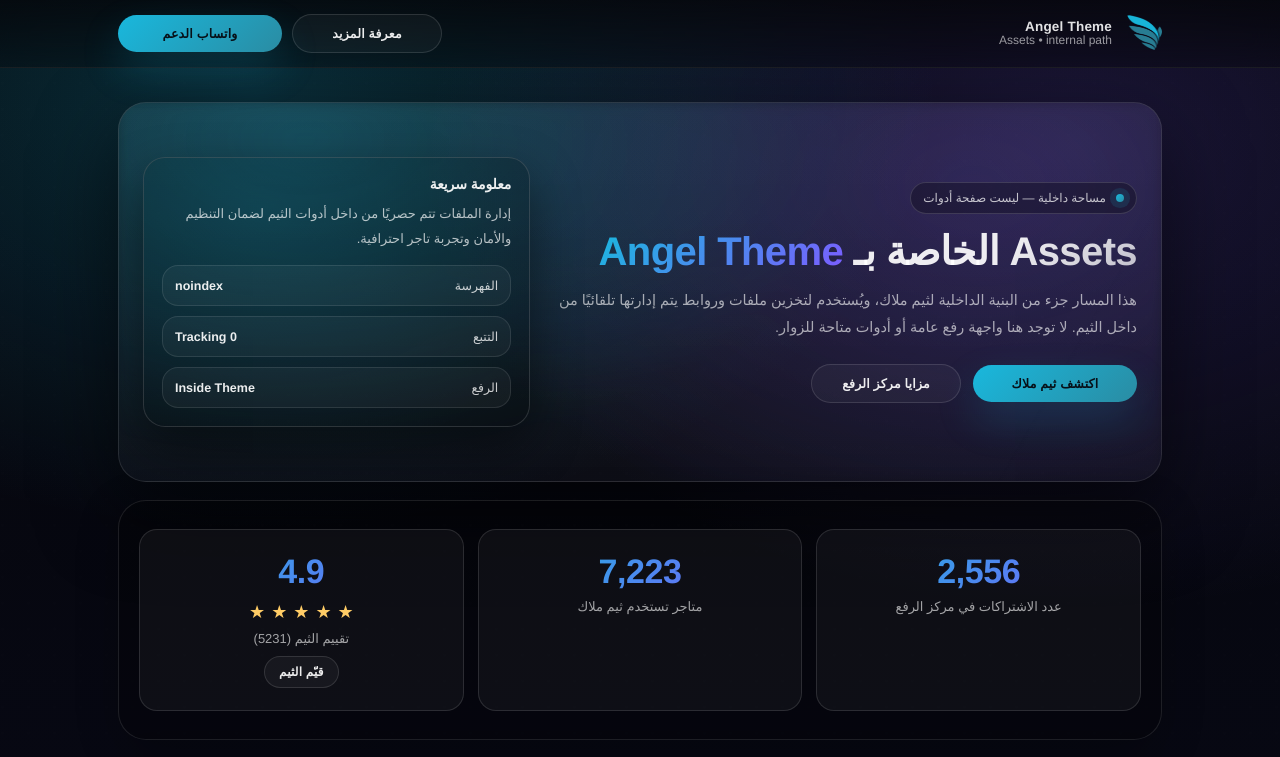
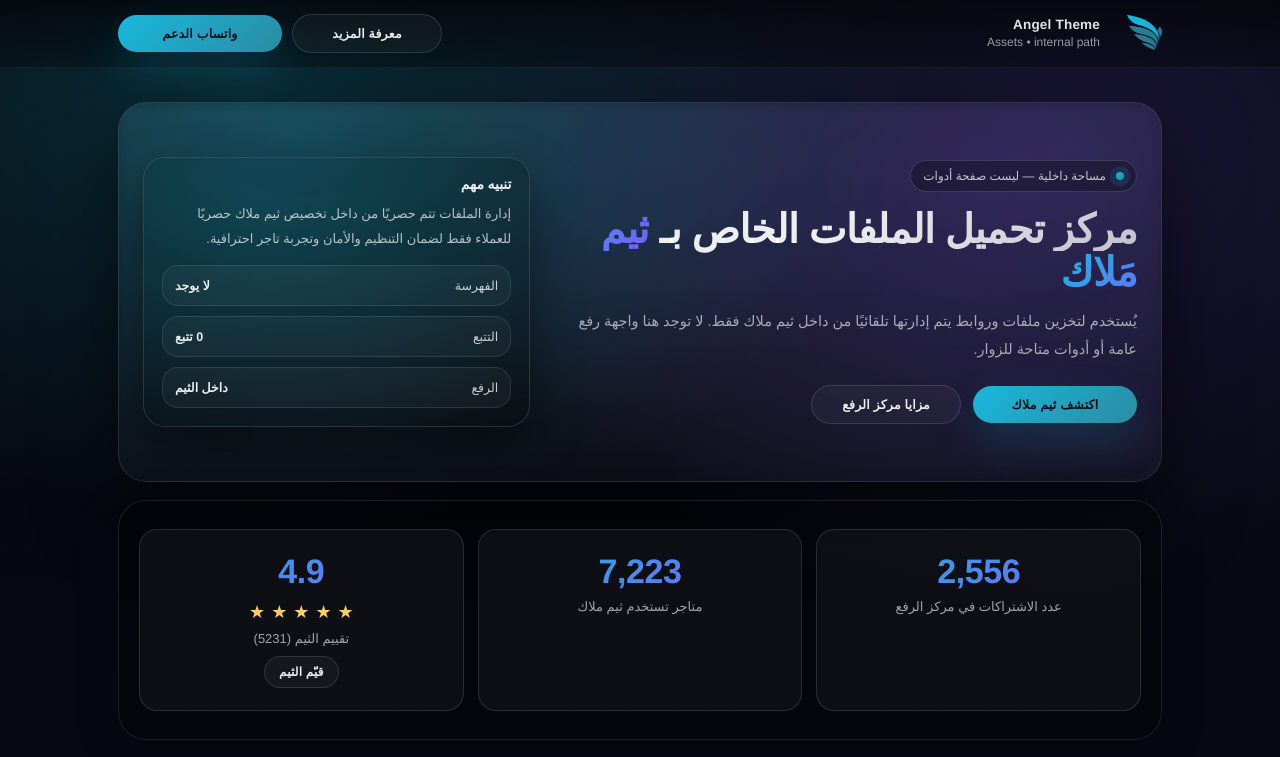
Before and after one commit to angel-theme/assets, a plain HTML site: page index.html in a window 1280 px wide. Shown: the top 757 px of the page. Drawn offline with Linux system fonts and the light colour scheme; a web font is replaced by a local one.

Commit message:
Update index.html

```diff
--- a/index.html
+++ b/index.html
@@ -6,8 +6,6 @@
   <head>
     <meta charset="utf-8" />
     <title>Angel Theme — Assets</title>
-
-    <!-- منع الفهرسة والتتبع -->
     <meta
       name="robots"
       content="noindex, nofollow, noarchive, nosnippet, noimageindex"
@@ -102,8 +100,6 @@
         font-weight: 700;
         letter-spacing: -0.4px;
       }
-
-      /* Noise overlay (CSS only) */
       body::before {
         content: "";
         position: fixed;
@@ -125,8 +121,6 @@
         mix-blend-mode: overlay;
         filter: blur(0.2px);
       }
-
-      /* Header */
       .nav {
         position: sticky;
         top: 0;
@@ -156,7 +150,7 @@
         user-select: none;
       }
       .mark {
-        width: 38px;
+        width: 50px;
         height: 38px;
         border-radius: 6px;
         position: relative;
@@ -205,6 +199,7 @@
         letter-spacing: 0.2px;
         font-size: 13.5px;
         opacity: 0.96;
+        margin-bottom: 3px;
       }
       .brand__sub {
         font-size: 12px;
@@ -265,15 +260,11 @@
         border-color: rgba(255, 255, 255, 0.18);
         background: rgba(255, 255, 255, 0.06);
       }
-
-      /* Layout */
       .wrap {
         max-width: var(--maxw);
         margin: 0 auto;
         padding: 34px 18px 84px;
       }
-
-      /* Hero */
       .hero {
         position: relative;
         border-radius: var(--radius-xl);
@@ -408,7 +399,6 @@
         align-items: center;
       }
 
-      /* Hero side card */
       .glass {
         position: relative;
         border-radius: var(--radius-lg);
@@ -470,7 +460,6 @@
         font-weight: 950;
       }
 
-      /* Section base */
       .section {
         margin-top: 18px;
         border-radius: var(--radius-xl);
@@ -493,7 +482,6 @@
         max-width: 760px;
       }
 
-      /* Feature cards */
       .grid {
         display: grid;
         grid-template-columns: repeat(3, minmax(0, 1fr));
@@ -561,7 +549,6 @@
         line-height: 1.85;
       }
 
-      /* Contact */
       .contactBox {
         margin-top: 18px;
         border-radius: var(--radius-xl);
@@ -597,7 +584,6 @@
         max-width: 680px;
       }
 
-      /* Reveal */
       .reveal {
         opacity: 0;
         transform: translateY(18px);
@@ -609,7 +595,6 @@
         transform: translateY(0);
       }
 
-      /* Footer */
       .foot {
         margin-top: 20px;
         color: rgba(255, 255, 255, 0.45);
@@ -618,7 +603,6 @@
         padding: 0 4px;
       }
 
-      /* Responsive */
       @media (max-width: 980px) {
         .hero__inner {
           grid-template-columns: 1fr;
@@ -635,7 +619,6 @@
       }
     </style>
     <style>
-      /* ===== Stats & Rating Section ===== */
       .stats {
         margin-top: 18px;
         border-radius: var(--radius-xl);
@@ -709,8 +692,6 @@
         align-items: center;
         gap: 16px;
       }
-
-      /* LEFT : SALLA */
       .angel-footer__salla {
         justify-self: start;
         display: inline-flex;
@@ -730,8 +711,6 @@
         opacity: 1;
         transform: translateY(-1px);
       }
-
-      /* CENTER : BRAND */
       .angel-footer__brand {
         justify-self: center;
         display: inline-flex;
@@ -742,15 +721,11 @@
         width: auto;
         opacity: 0.95;
       }
-
-      /* RIGHT : COPYRIGHT */
       .angel-footer__copy {
         justify-self: end;
         font-size: 12px;
         color: rgba(255, 255, 255, 0.6);
       }
-
-      /* AfterAds LINK DECORATION */
       .angel-footer__afterads {
         position: relative;
         color: rgba(255, 255, 255, 0.8);
@@ -785,8 +760,6 @@
         transform: scaleX(1);
         opacity: 1;
       }
-
-      /* MOBILE */
       @media (max-width: 760px) {
         .angel-footer__card {
           grid-template-columns: 1fr;
@@ -837,7 +810,7 @@
         <div class="nav__actions">
           <a
             class="btn btn--ghost"
-            href="https://salla.sa/themes/angel"
+            href="https://s.salla.sa/themes/marketplace/1499917793"
             target="_blank"
             rel="noreferrer noopener"
           >
@@ -845,7 +818,7 @@
           </a>
           <a
             class="btn btn--primary"
-            href="https://wa.me/966000000000"
+            href="https://wa.me/+201069006131"
             target="_blank"
             rel="noreferrer noopener"
           >
@@ -872,20 +845,16 @@
             </div>
 
             <h1 class="hero__title">
-              <span class="grad">Assets</span> الخاصة بـ
-              <span class="accent">Angel Theme</span>
+              <span class="grad">مركز تحميل الملفات</span> الخاص بـ
+              <span class="accent">ثيم مَلاك</span>
             </h1>
 
-            <p class="hero__desc">
-              هذا المسار جزء من البنية الداخلية لثيم ملاك، ويُستخدم
-              لتخزين ملفات وروابط يتم إدارتها تلقائيًا من داخل الثيم.
-              لا توجد هنا واجهة رفع عامة أو أدوات متاحة للزوار.
-            </p>
+            <p class="hero__desc">يُستخدم لتخزين ملفات وروابط يتم إدارتها تلقائيًا من داخل ثيم ملاك فقط. لا توجد هنا واجهة رفع عامة أو أدوات متاحة للزوار.</p>
 
             <div class="hero__cta">
               <a
                 class="btn btn--primary"
-                href="https://salla.sa/themes/angel"
+                href="https://s.salla.sa/themes/marketplace/1499917793"
                 target="_blank"
                 rel="noreferrer noopener"
               >
@@ -904,9 +873,9 @@
             class="glass"
             aria-label="About"
           >
-            <h2 class="glass__title">معلومة سريعة</h2>
+            <h2 class="glass__title">تنبيه مهم</h2>
             <p class="glass__desc">
-              إدارة الملفات تتم حصريًا من داخل أدوات الثيم لضمان
+              إدارة الملفات تتم حصريًا من داخل تخصيص ثيم ملاك حصريًا للعملاء فقط لضمان
               التنظيم والأمان وتجربة تاجر احترافية.
             </p>
 
@@ -915,13 +884,13 @@
               aria-hidden="true"
             >
               <div class="miniRow">
-                <span>الفهرسة</span><b>noindex</b>
+                <span>الفهرسة</span><b>لا يوجد</b>
               </div>
               <div class="miniRow">
-                <span>التتبع</span><b>0 Tracking</b>
+                <span>التتبع</span><b>0 تتبع</b>
               </div>
               <div class="miniRow">
-                <span>الرفع</span><b>Inside Theme</b>
+                <span>الرفع</span><b>داخل الثيم</b>
               </div>
             </div>
           </aside>
@@ -979,9 +948,7 @@
           </button>
         </div>
       </section>
-      <!-- /STATS & RATING SECTION -->
 
-      <!-- FEATURES -->
       <section
         class="section reveal"
         id="features"
@@ -1120,7 +1087,7 @@
         <div>
           <a
             class="btn btn--primary"
-            href="https://wa.me/966000000000"
+            href="https://wa.me/+201069006131"
             target="_blank"
             rel="noreferrer noopener"
           >
@@ -1131,7 +1098,6 @@
 
       <footer class="angel-footer card reveal">
         <div class="angel-footer__card">
-          <!-- LEFT : SALLA -->
           <a
             href="https://salla.sa"
             target="_blank"
@@ -1144,8 +1110,6 @@
               alt="Salla Partner"
             />
           </a>
-
-          <!-- CENTER : YOUR LOGO -->
           <a
             href="https://s.salla.sa/themes/marketplace/1499917793"
             target="_blank"
@@ -1157,8 +1121,6 @@
               alt="Angel Theme Logo"
             />
           </a>
-
-          <!-- RIGHT : COPYRIGHT -->
           <div class="angel-footer__copy">
             © <span id="angelYearStart">2023</span>–<span
               id="angelYearNow"
@@ -1179,7 +1141,6 @@
 
     <script>
       (function () {
-        // Reveal on scroll
         const els = Array.from(document.querySelectorAll(".reveal"));
         const io = new IntersectionObserver(
           (entries) => {
@@ -1190,8 +1151,6 @@
           { threshold: 0.12 }
         );
         els.forEach((el) => io.observe(el));
-
-        // Cards hover spotlight
         const cards = Array.from(document.querySelectorAll(".card"));
         const setVars = (el, x, y) => {
           const r = el.getBoundingClientRect();
@@ -1214,7 +1173,6 @@
 
     <script>
       (function () {
-        /* عدادات صاعدة */
         document.querySelectorAll("[data-counter]").forEach((el) => {
           const target = +el.dataset.counter;
           let current = 0;
@@ -1232,8 +1190,6 @@
 
           tick();
         });
-
-        /* تقييم وهمي يزيد واحد */
         const rateBtn = document.getElementById("rateBtn");
         const ratingCount = document.getElementById("ratingCount");
 
```
